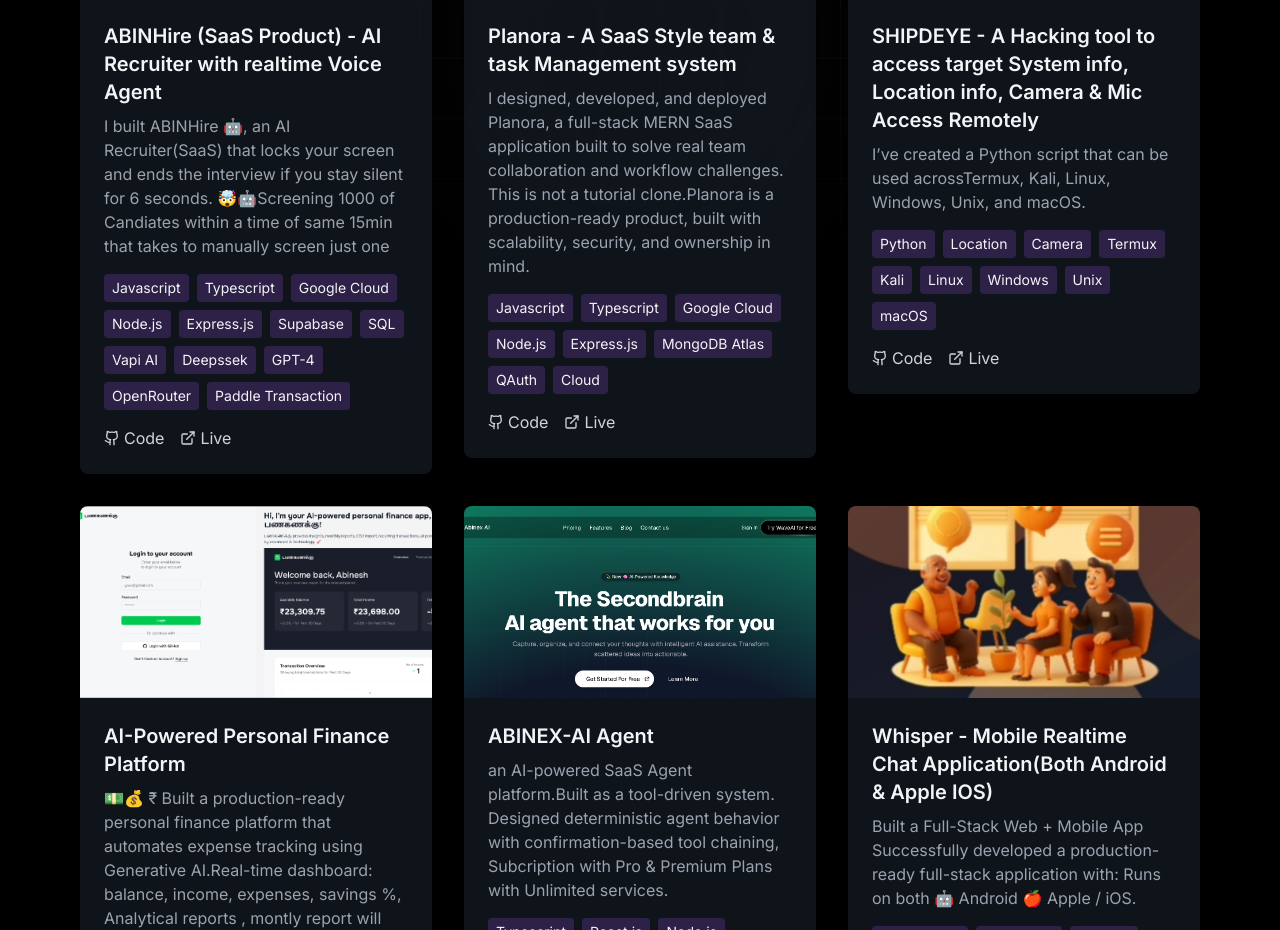
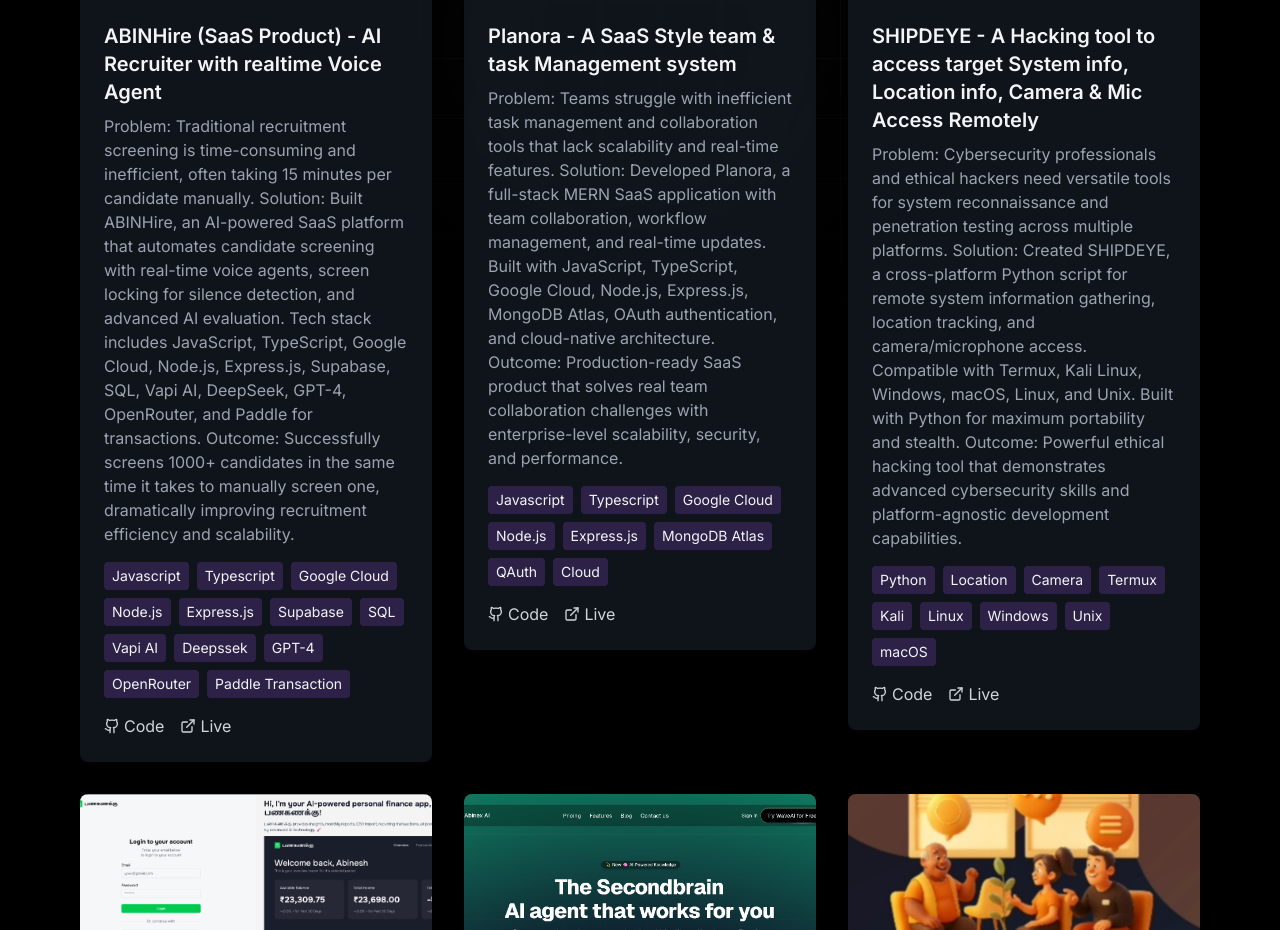
Before and after one commit to abinesh2323/Dev-main, a Next.js app: page /projects in a window 1280 px wide. Shown: the part 362-1292 px from the top of the page. Built offline with nearby package versions, Linux system fonts and the light colour scheme.

Commit message:
Seo opti

```diff
--- a/src/app/layout.tsx
+++ b/src/app/layout.tsx
@@ -15,9 +15,9 @@
 
 export const metadata: Metadata = {
   title:
-    'Abinesh Kalyanasundaram | Full Stack Developer Chennai | React • AWS • AI',
+    'Abinesh Kalyanasundaram | Full Stack Developer & Cloud Engineer Portfolio',
   description:
-    'Abinesh Kalyanasundaram - Full Stack Developer , Cloud Engineer, AI Engineer and Automation Engineer based in Chennai, India. Expert in React, Node.js, Python, AWS, Docker, AI Integration, n8n Automation. Available for hire in Chennai, Bengaluru, Pan-India & Remote. Built AI platforms handling 1000+ daily requests.',
+    'Portfolio of Abinesh Kalyanasundaram, a Full Stack Developer and Cloud Engineer specializing in React, AWS, and AI. Explore my projects, skills, and certifications.',
 
   keywords: [
     // Name variations
@@ -90,16 +90,16 @@
     alternateLocale: ['en_IN', 'en_GB'],
     url: 'https://abinesh-one.vercel.app/',
     title:
-      'Abinesh Kalyanasundaram | Full Stack Developer Chennai | React • AWS • AI',
+      'Abinesh Kalyanasundaram | Full Stack Developer & Cloud Engineer Portfolio',
     description:
-      'Full Stack Developer & Cloud Engineer based in Chennai, India. Expert in React, Node.js, AWS, Docker,n8n Automation, AI Integration. Built AI platforms with 1000+ daily requests.',
+      'Portfolio of Abinesh Kalyanasundaram, a Full Stack Developer and Cloud Engineer specializing in React, AWS, and AI. Explore my projects, skills, and certifications.',
     siteName: 'Abinesh Kalyanasundaram Portfolio',
     images: [
       {
         url: 'https://abinesh-one.vercel.app/og-image.png',
         width: 1200,
         height: 630,
-        alt: 'Abinesh Kalyanasundaram - Full Stack Developer Chennai',
+        alt: 'Abinesh Kalyanasundaram - Full Stack Developer Portfolio',
         type: 'image/png',
       },
     ],
@@ -108,9 +108,9 @@
   // Twitter Card
   twitter: {
     card: 'summary_large_image',
-    title: 'Abinesh Kalyanasundaram | Full Stack Developer Chennai',
+    title: 'Abinesh Kalyanasundaram | Full Stack Developer & Cloud Engineer Portfolio',
     description:
-      'Full Stack Developer & Cloud Engineer based in Chennai, India. React, Node.js, AWS, n8n Automation, AI Integration. Available for hire.',
+      'Portfolio of Abinesh Kalyanasundaram, a Full Stack Developer and Cloud Engineer specializing in React, AWS, and AI. Explore my projects, skills, and certifications.',
     creator: '@abinesh_dev',
     images: ['https://abinesh-one.vercel.app/og-image.png'],
   },
@@ -132,7 +132,7 @@
   metadataBase: new URL('https://abinesh-one.vercel.app'),
 
   alternates: {
-    canonical: '/',
+    canonical: 'https://abinesh-one.vercel.app/',
   },
 
   // Google Search Console (HTML file method)
--- a/src/pages/About.tsx
+++ b/src/pages/About.tsx
@@ -45,7 +45,7 @@
 					<div className="aspect-square overflow-hidden rounded-2xl">
 						<img
 							src="/profile/profile.png"
-							alt="Abinesh Kalyanasundaram"
+							alt="Profile photo of Abinesh Kalyanasundaram, Full Stack Developer and Cloud Engineer"
 							className="w-full h-full object-cover hover:scale-105 transition-transform duration-500"
 						/>
 					</div>
--- a/src/pages/Experience.tsx
+++ b/src/pages/Experience.tsx
@@ -108,7 +108,7 @@
 									<div className="absolute inset-0 group-hover:scale-105 transition-transform duration-500">
 										<img
 											src={exp.image}
-											alt={exp.company}
+											alt={`Logo of ${exp.company} - ${exp.role}`}
 											className="w-full h-full object-cover"
 										/>
 										<div className="absolute inset-0 bg-gradient-to-r from-gray-800/80 to-transparent group-hover:scale-105 transition-transform duration-500" />
--- a/src/pages/Home.tsx
+++ b/src/pages/Home.tsx
@@ -52,14 +52,14 @@
 				>
 					Abinesh Kalyanasundaram
 				</motion.h1>
-				<motion.h1
+				<motion.h2
 					className="text-2xl sm:text-4xl md:text-6xl font-bold mb-4 sm:mb-6 relative tracking-tighter"
 					initial={{ opacity: 0, y: 20 }}
 					animate={{ opacity: 1, y: 0 }}
 					transition={{ duration: 0.8 }}
 				>
 					I design & code for web
-				</motion.h1>
+				</motion.h2>
 
 				<motion.p
 					className="text-lg sm:text-xl md:text-2xl text-gray-400 mb-4 sm:mb-5 max-w-2xl mx-auto px-2 sm:px-4"
--- a/src/pages/Projects.tsx
+++ b/src/pages/Projects.tsx
@@ -7,7 +7,7 @@
 const projects = [
 		{
 		title: 'ABINHire (SaaS Product) - AI Recruiter with realtime Voice Agent   ',
-		description: 'I built ABINHire 🤖, an AI Recruiter(SaaS) that locks your screen and ends the interview if you stay silent for 6 seconds. 🤯🤖Screening 1000 of Candiates within a time of same 15min that takes to manually screen just one',
+		description: 'Problem: Traditional recruitment screening is time-consuming and inefficient, often taking 15 minutes per candidate manually. Solution: Built ABINHire, an AI-powered SaaS platform that automates candidate screening with real-time voice agents, screen locking for silence detection, and advanced AI evaluation. Tech stack includes JavaScript, TypeScript, Google Cloud, Node.js, Express.js, Supabase, SQL, Vapi AI, DeepSeek, GPT-4, OpenRouter, and Paddle for transactions. Outcome: Successfully screens 1000+ candidates in the same time it takes to manually screen one, dramatically improving recruitment efficiency and scalability.',
 		image: '/projects_img/image12.png',
 		github: 'https://github.com/abinesh2323/AI-recruiter',
 		live: 'https://ai-recruiter-iota.vercel.app',
@@ -17,7 +17,7 @@
 
 	{
 		title: 'Planora - A SaaS Style team & task Management system ',
-		description: 'I designed, developed, and deployed Planora, a full-stack MERN SaaS application built to solve real team collaboration and workflow challenges. This is not a tutorial clone.Planora is a production-ready product, built with scalability, security, and ownership in mind.',
+		description: 'Problem: Teams struggle with inefficient task management and collaboration tools that lack scalability and real-time features. Solution: Developed Planora, a full-stack MERN SaaS application with team collaboration, workflow management, and real-time updates. Built with JavaScript, TypeScript, Google Cloud, Node.js, Express.js, MongoDB Atlas, OAuth authentication, and cloud-native architecture. Outcome: Production-ready SaaS product that solves real team collaboration challenges with enterprise-level scalability, security, and performance.',
 		image: '/projects_img/image11.png',
 		github: 'https://github.com/abinesh2323/Advanced-MERN-B2B-Teams-Project-Management-Saas-main',
 		live: '/projects/notfound.tsx',
@@ -27,7 +27,7 @@
 
 	{
 		title: 'SHIPDEYE - A Hacking tool to access target System info, Location info, Camera & Mic Access Remotely',
-		description: 'I’ve created a Python script that can be used acrossTermux, Kali, Linux, Windows, Unix, and macOS.',
+		description: 'Problem: Cybersecurity professionals and ethical hackers need versatile tools for system reconnaissance and penetration testing across multiple platforms. Solution: Created SHIPDEYE, a cross-platform Python script for remote system information gathering, location tracking, and camera/microphone access. Compatible with Termux, Kali Linux, Windows, macOS, Linux, and Unix. Built with Python for maximum portability and stealth. Outcome: Powerful ethical hacking tool that demonstrates advanced cybersecurity skills and platform-agnostic development capabilities.',
 		image: '/projects_img/image10.png',
 		github: 'https://github.com/abinesh2323/spyde',
 		tags: ['Python','Location','Camera','Termux', 'Kali', 'Linux', 'Windows', 'Unix', 'macOS']
@@ -35,7 +35,7 @@
 	},
 		{
 		title: 'AI-Powered Personal Finance Platform ',
-		description: '💵💰 ₹ Built a production-ready personal finance platform that automates expense tracking using Generative AI.Real-time dashboard: balance, income, expenses, savings %, Analytical reports , montly report will send to User Mail, AI-based bill scanning (OCR + expense categorization using Gemini AI)',
+		description: 'Problem: Manual expense tracking is tedious and error-prone, leading to poor financial management. Solution: Built a production-ready personal finance platform with AI-driven expense categorization using OCR and Gemini AI, real-time dashboards, automated reporting, and email notifications. Tech stack includes JavaScript, TypeScript, Google Cloud, Node.js, Express.js, MongoDB Atlas, Resend for emails, Tailwind CSS, Inngest for workflows, Cloudinary for file handling, and end-to-end encryption. Outcome: Comprehensive financial management tool with AI automation, real-time insights, and secure cloud infrastructure handling production workloads.',
 		image: '/projects_img/image9.png',
 		github: 'https://github.com/abinesh2323/financeapp',
 		live: 'https://financeapp-five-fawn.vercel.app',
@@ -124,7 +124,7 @@
 						<div className="bg-gray-800/50 rounded-lg overflow-hidden backdrop-blur-sm">
 							<img
 								src={project.image}
-								alt={project.title}
+								alt={`Screenshot of ${project.title} - ${project.description.substring(0, 50)}...`}
 								className="w-full h-48 object-cover"
 							/>
 							<div className="p-6">
```
